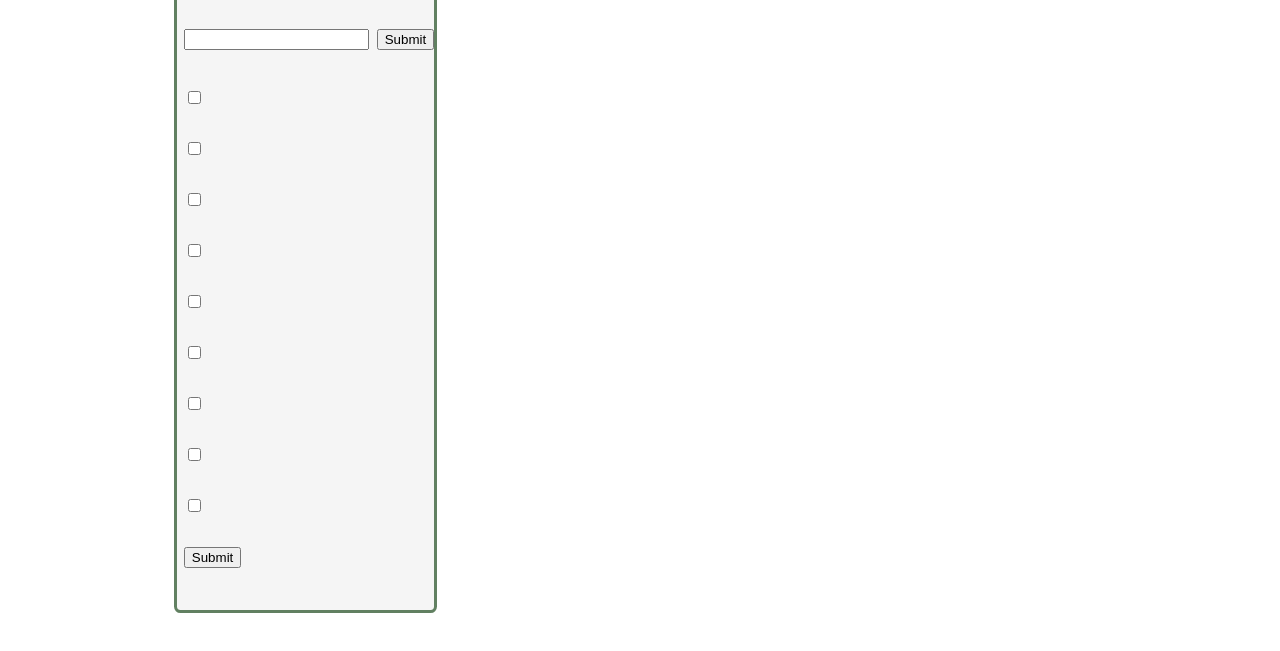
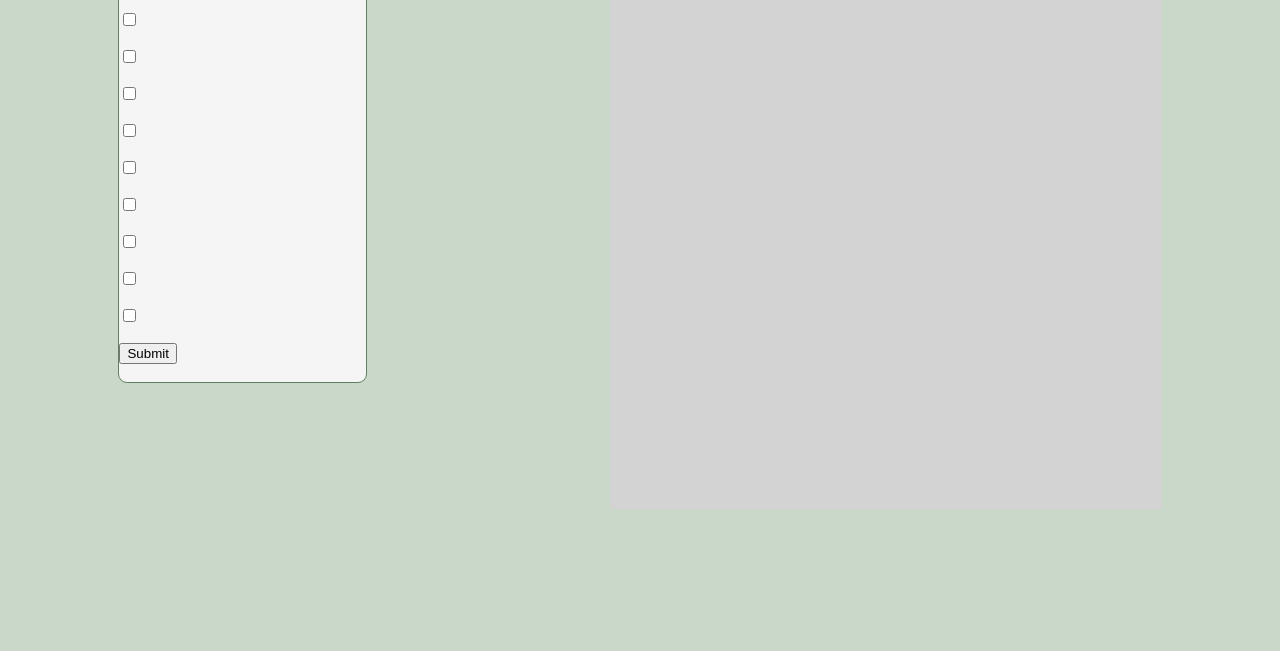
Before and after one commit to dredawkins11/recipe-finder-app, a plain HTML site: page index.html in a window 1280 px wide. Shown: the part 149-800 px from the top of the page. Drawn offline with Linux system fonts and the light colour scheme; a web font is replaced by a local one.

Commit message:
added more styling

```diff
--- a/assets/style.css
+++ b/assets/style.css
@@ -2,7 +2,7 @@
 
 
 header {
-
+    text-align: center;
 }
 
 body, html {
@@ -10,11 +10,8 @@ body, html {
     padding: 0;
     width: 100vw;
     height: 100vh;
-<<<<<<< HEAD
     background-color:rgb(202, 216, 202);
-=======
     overflow-x: hidden;
->>>>>>> 1ff948bdd282b0854fcbdbda6bc41bf3e9f845c6
 }
 
 
@@ -23,27 +20,29 @@ main {
     display: flex;
     justify-content: space-around;
 }
-<<<<<<< HEAD
 #submit{
     font-family: ;
+}
+h3{
+    text-align: center;
+    font-family:Verdana, Geneva, Tahoma, sans-serif;
+}
+h5{
+    text-align: center;
 }
 .custom-restricted-width {
     /* To limit the menu width to the content of the menu: */
     display: inline-block;
     font-family: pinyon Script;
-    font-weight: 800;
-    font-size:xx-large;
+    font-weight: 580;
+    font-size:large;
     background-color: whitesmoke;
     background-blend-mode: hue;
     display:block;
     border: 0.1em solid rgb(97, 128, 97);
-    border-radius:0.2em;
-
-    padding-left:0.2em;
-    padding-bottom:0.3em;
-    margin-right:0.2em;
+    border-radius:0.5em;
+    margin-right:0.3em;
 }
-=======
 
 .results-section {
     width: 40%;
@@ -70,4 +69,3 @@ main {
 .recipe-item img {
     height: 100px;
 }
->>>>>>> 1ff948bdd282b0854fcbdbda6bc41bf3e9f845c6
```
